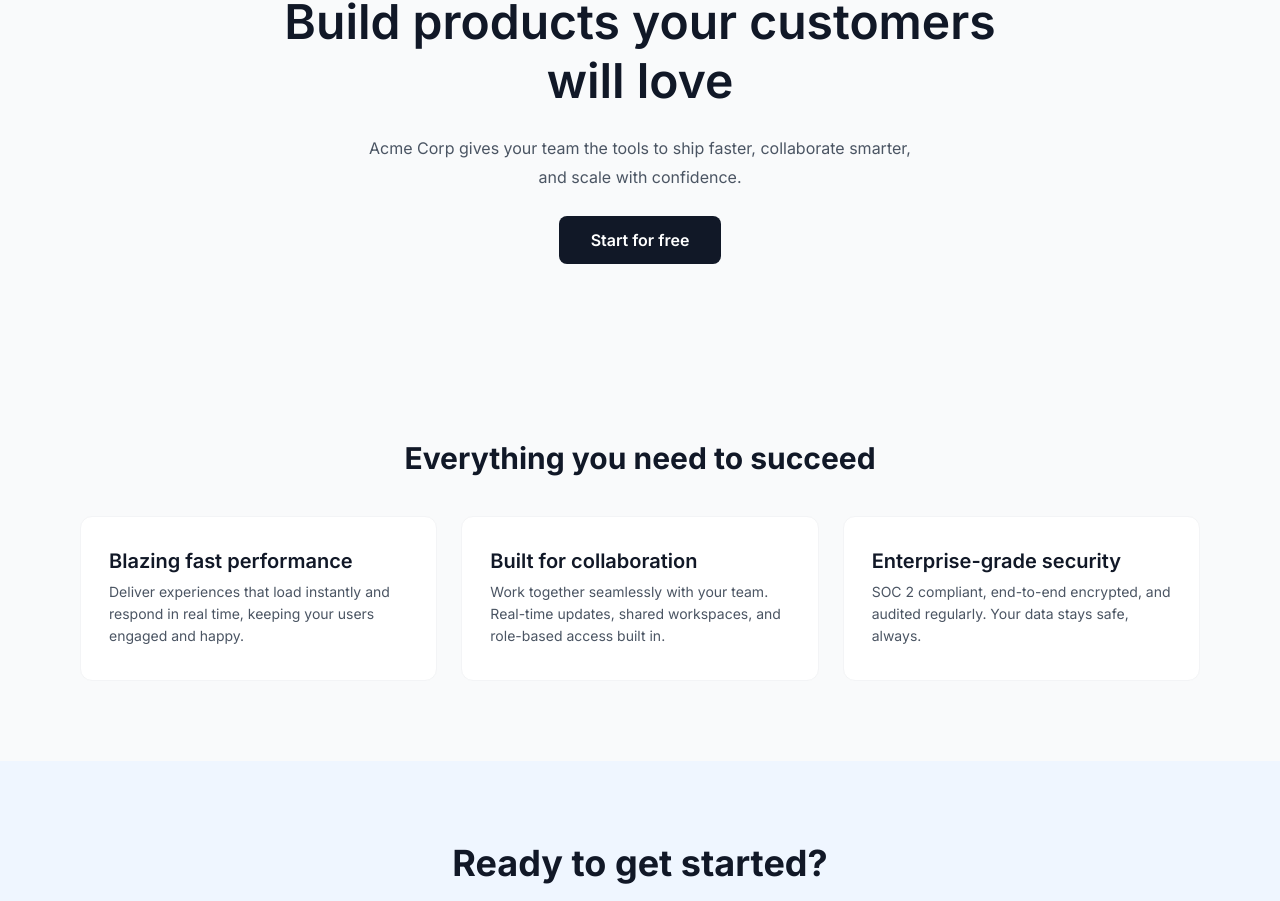
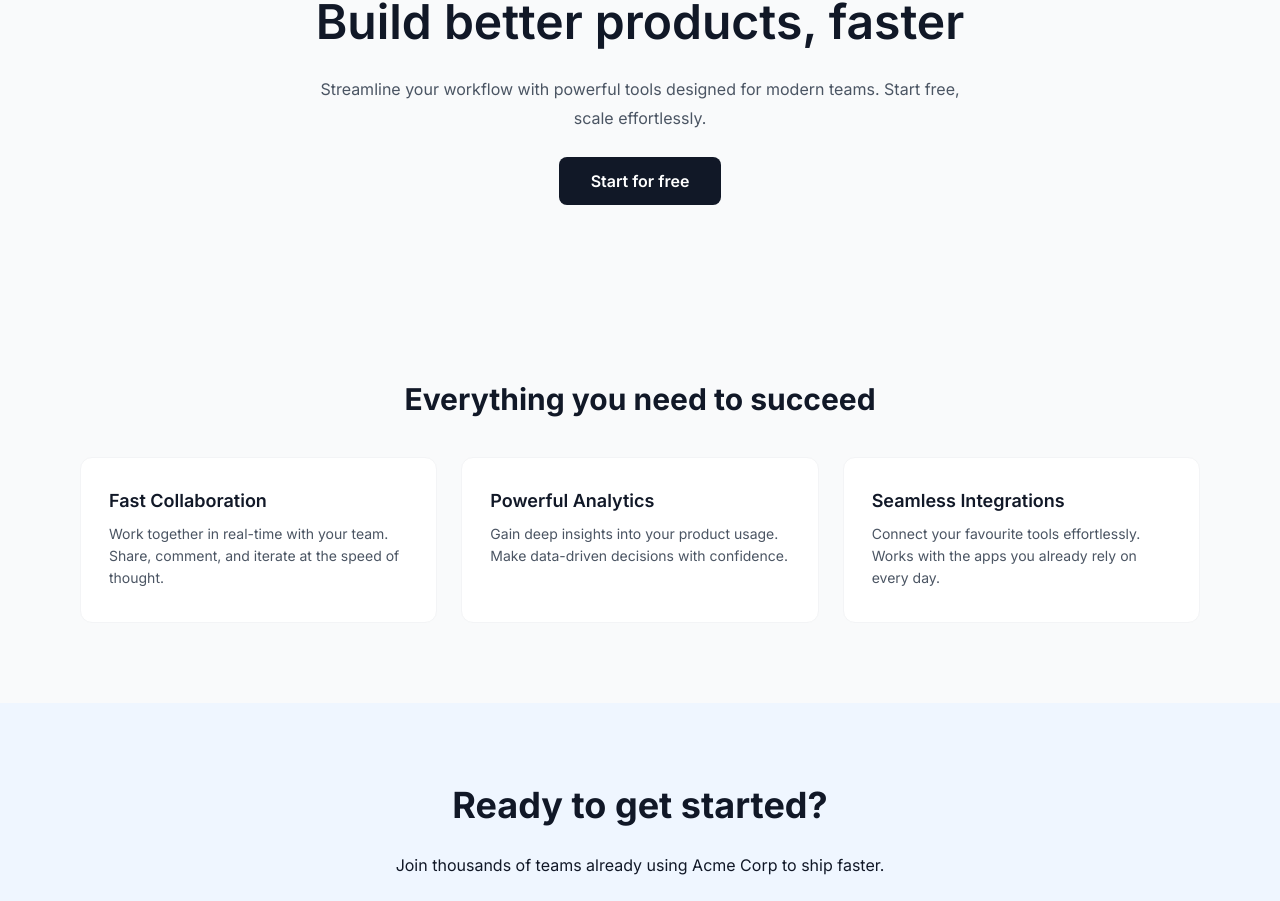
Before and after one commit to dviedma/figma-to-code-poc, a Next.js app: page / in a window 1280 px wide. Shown: the part 173-1074 px from the top of the page. Built offline with nearby package versions, Linux system fonts and the light colour scheme.

Commit message:
Coppy changes for consistency with Figma

```diff
--- a/src/components/Card/Card.module.css
+++ b/src/components/Card/Card.module.css
@@ -6,10 +6,10 @@
 }
 
 .title {
-  font-size: var(--font-size-heading-sm);
+  font-size: 18px;
   font-weight: 600;
   color: var(--color-text-default);
-  margin-bottom: var(--space-component-padding-sm);
+  margin-bottom: 12px;
 }
 
 .description {
--- a/src/components/CtaBanner/CtaBanner.tsx
+++ b/src/components/CtaBanner/CtaBanner.tsx
@@ -9,8 +9,8 @@ type CtaBannerProps = {
 
 export default function CtaBanner({
   heading = "Ready to get started?",
-  subtext = "Join thousands of teams already using Acme Corp to build better products, faster.",
-  ctaLabel = "Get started for free",
+  subtext = "Join thousands of teams already using Acme Corp to ship faster.",
+  ctaLabel = "Start for free",
 }: CtaBannerProps) {
   return (
     <section className={styles.banner}>
--- a/src/components/FeatureCards/FeatureCards.tsx
+++ b/src/components/FeatureCards/FeatureCards.tsx
@@ -3,19 +3,19 @@ import styles from "./FeatureCards.module.css";
 
 const CARDS = [
   {
-    title: "Blazing fast performance",
+    title: "Fast Collaboration",
     description:
-      "Deliver experiences that load instantly and respond in real time, keeping your users engaged and happy.",
+      "Work together in real-time with your team. Share, comment, and iterate at the speed of thought.",
   },
   {
-    title: "Built for collaboration",
+    title: "Powerful Analytics",
     description:
-      "Work together seamlessly with your team. Real-time updates, shared workspaces, and role-based access built in.",
+      "Gain deep insights into your product usage. Make data-driven decisions with confidence.",
   },
   {
-    title: "Enterprise-grade security",
+    title: "Seamless Integrations",
     description:
-      "SOC 2 compliant, end-to-end encrypted, and audited regularly. Your data stays safe, always.",
+      "Connect your favourite tools effortlessly. Works with the apps you already rely on every day.",
   },
 ];
 
--- a/src/components/Hero/Hero.module.css
+++ b/src/components/Hero/Hero.module.css
@@ -19,5 +19,5 @@
   font-size: var(--font-size-body);
   line-height: 1.8;
   color: var(--color-text-muted);
-  max-width: 560px;
+  max-width: 640px;
 }
--- a/src/components/Hero/Hero.tsx
+++ b/src/components/Hero/Hero.tsx
@@ -8,8 +8,8 @@ type HeroProps = {
 };
 
 export default function Hero({
-  heading = "Build products your customers will love",
-  subtitle = "Acme Corp gives your team the tools to ship faster, collaborate smarter, and scale with confidence.",
+  heading = "Build better products, faster",
+  subtitle = "Streamline your workflow with powerful tools designed for modern teams. Start free, scale effortlessly.",
   ctaLabel = "Start for free",
 }: HeroProps) {
   return (
```
